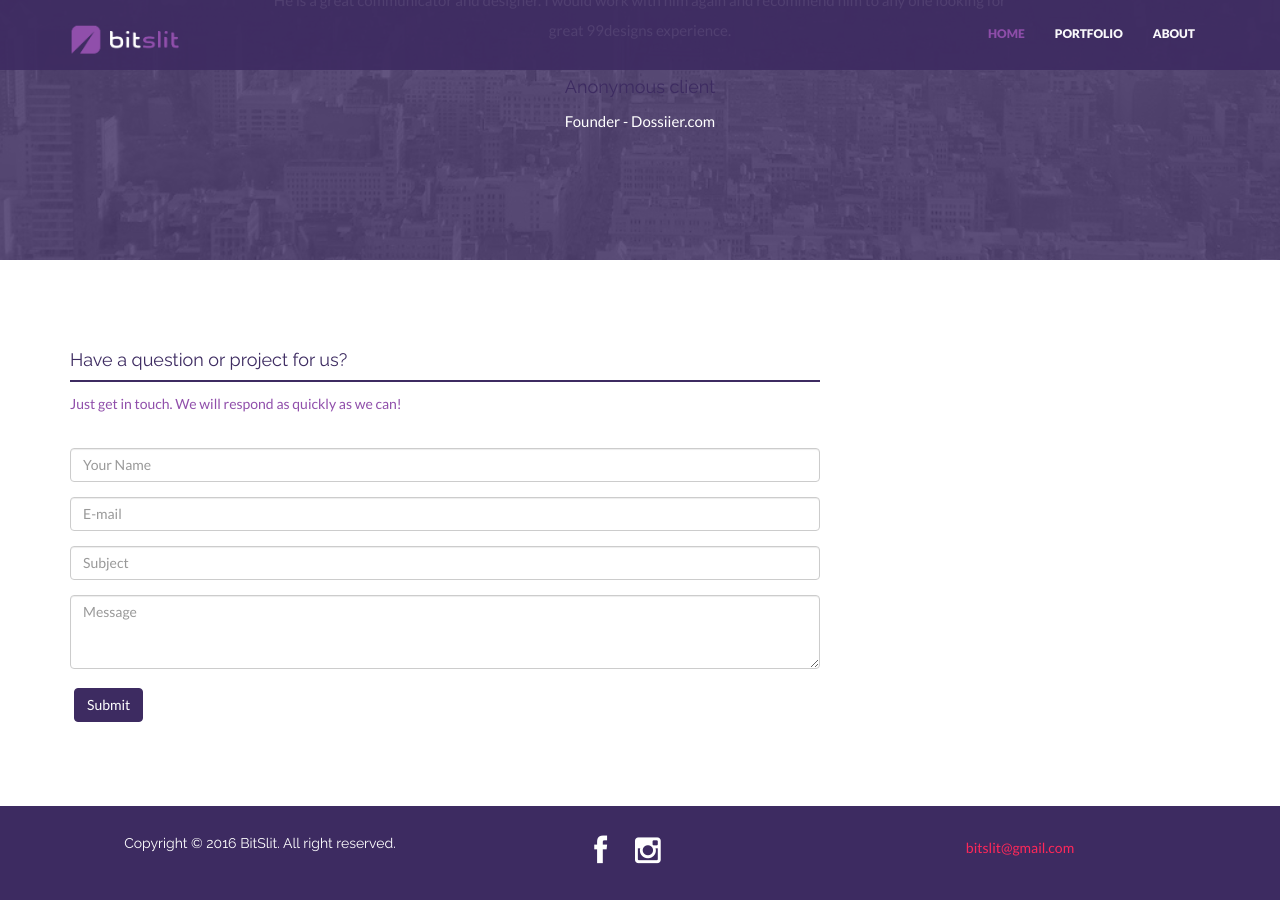
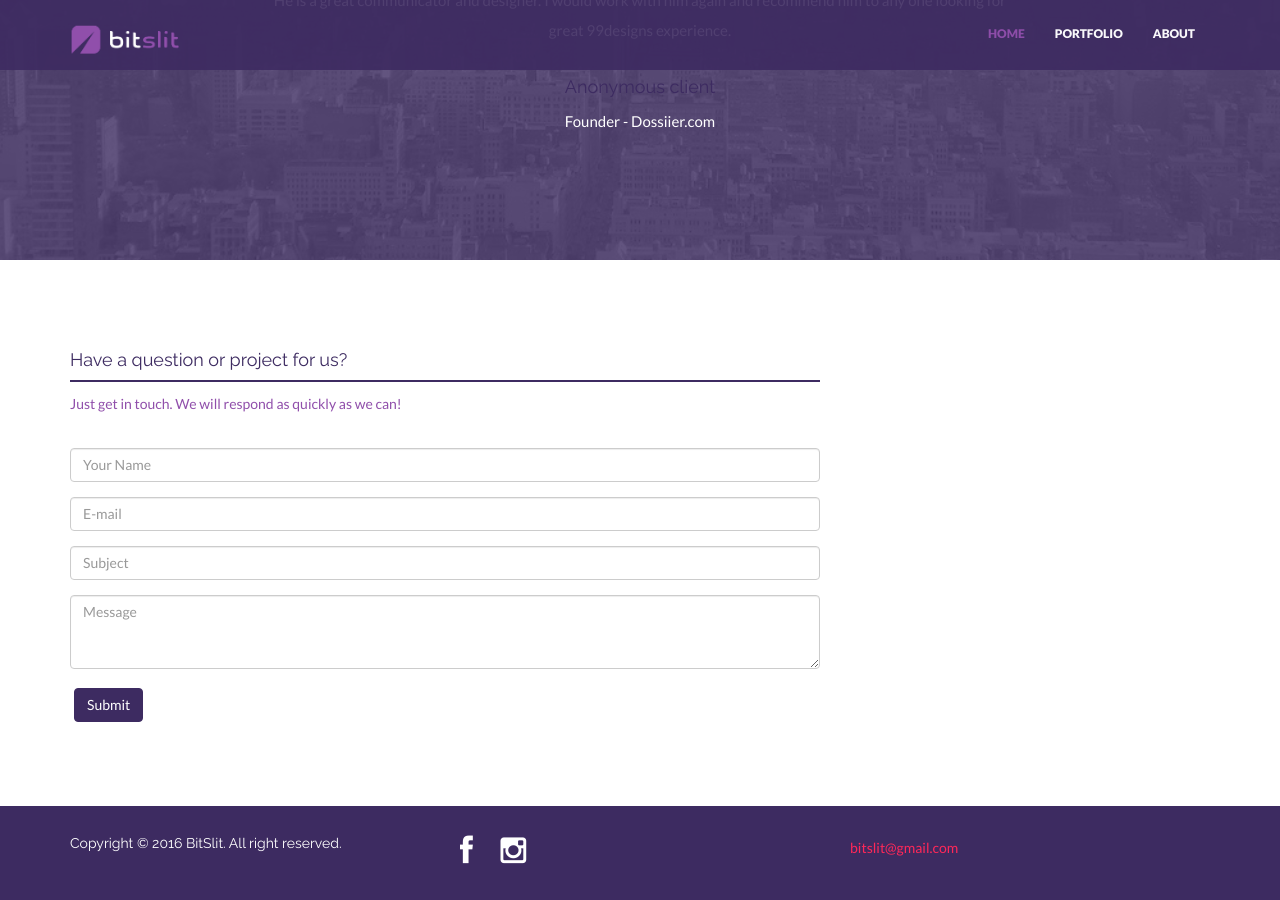
Before and after one commit to bitslit/portfolio, a Jekyll site: the page built from index.html, in a window 1280 px wide and 900 px high, scrolled down 2266 px. Built offline with Jekyll 4.4.1, drawn with Linux system fonts in a browser that asks for light colours; nearby versions of some CDN libraries.

Commit message:
Update footer.html

```diff
--- a/_includes/footer.html
+++ b/_includes/footer.html
@@ -1,6 +1,6 @@
 <div id="footerwrap">
             <div class="container">
-                        <div class="centered">
+                        <div class="row">
                                     <div class="col-lg-4">
                                                 <h5>Copyright © 2016 BitSlit. All right reserved.</h5>
                                     </div>
```
